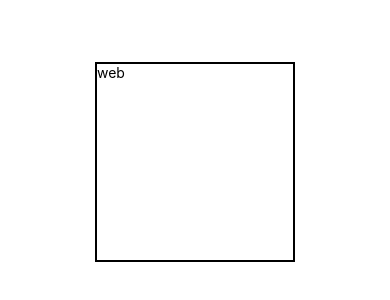
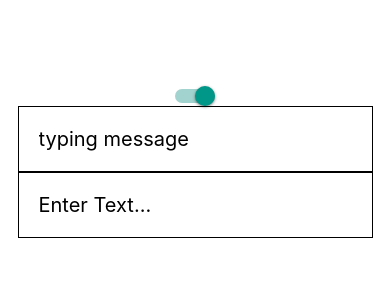
Before and after one commit to LeeSangHeon86/my-first-expo-typescript, a React Native app: screen / in a window 390 px wide. Shown: the part 260-560 px from the top of the page. Built offline with nearby package versions, Linux system fonts and the light colour scheme.

Commit message:
20220607 17:00

```diff
--- a/babel.config.js
+++ b/babel.config.js
@@ -1,6 +1,7 @@
-module.exports = function(api) {
+module.exports = function (api) {
   api.cache(true);
   return {
     presets: ['babel-preset-expo'],
+    plugins: ['babel-plugin-styled-components'],
   };
 };
--- a/src/App.tsx
+++ b/src/App.tsx
@@ -1,25 +1,54 @@
 import { StatusBar } from 'expo-status-bar';
 import { StyleSheet, Text, View } from 'react-native';
-import Box from './Box';
-import Shadow from './Shadow';
+// import Box from './Box';
+// import Shadow from './Shadow';
+import styled, { ThemeProvider } from 'styled-components/native';
+import Input from './Input';
+import { Switch } from 'react-native';
+import { useState } from 'react';
+
+const Container = styled.View`
+  flex: 1;
+  background-color: ${({ theme }: { theme: themeProps }) => theme.bgColor};
+  align-items: center;
+  justify-content: center;
+`;
+
+const lightTheme = {
+  inputColor: 'black',
+  inputBorder: 'black',
+  bgColor: '#fff',
+};
+
+const darkTheme = {
+  inputColor: 'white',
+  inputBorder: 'white',
+  bgColor: 'black',
+};
+
+type themeProps = {
+  inputColor?: string;
+  inputBorder?: string;
+  bgColor?: string;
+};
 
 export default function App() {
+  const [isLight, toggleTheme] = useState(true);
   return (
-    <View style={styles.container}>
-      <StatusBar style="auto" />
-      <Shadow />
-      {/* <Box style={{ backgroundColor: 'red', height: 100 }} />
+    <ThemeProvider theme={isLight ? lightTheme : darkTheme}>
+      <Container>
+        <StatusBar style="auto" />
+        <Switch
+          value={isLight}
+          onValueChange={isLight => toggleTheme(isLight)}
+        />
+        <Input placeholder="typing message" />
+        <Input />
+        {/* <Shadow /> */}
+        {/* <Box style={{ backgroundColor: 'red', height: 100 }} />
       <Box style={{ backgroundColor: 'blue', flex: 1 }} />
       <Box style={{ backgroundColor: 'pink', height: 100 }} /> */}
-    </View>
+      </Container>
+    </ThemeProvider>
   );
 }
-
-const styles = StyleSheet.create({
-  container: {
-    flex: 1,
-    backgroundColor: '#fff',
-    alignItems: 'center',
-    justifyContent: 'center',
-  },
-});
--- /dev/null
+++ b/src/Input.tsx
@@ -0,0 +1,26 @@
+import React, { useState } from 'react';
+import styled from 'styled-components/native';
+
+const StyledInput = styled.TextInput.attrs(({ placeholder, theme }) => ({
+  placeholder: placeholder || 'Enter Text...',
+  placeholderTextColor: theme.inputColor,
+}))`
+  padding: 20px;
+  font-size: 20px;
+  border: 1px solid ${({ theme }) => theme.inputBorder};
+`;
+
+type propsType = {
+  placeholder?: string;
+  text?: string;
+};
+
+export default function Input({ placeholder }: propsType) {
+  const [text, setText] = useState('');
+  return (
+    <StyledInput
+      onChangeText={text => setText(text)}
+      placeholder={placeholder}
+    />
+  );
+}
```
Also changed, not shown: package.json (+6 -2 lines), 1 other file (tests, documents, lock files or other folders).
